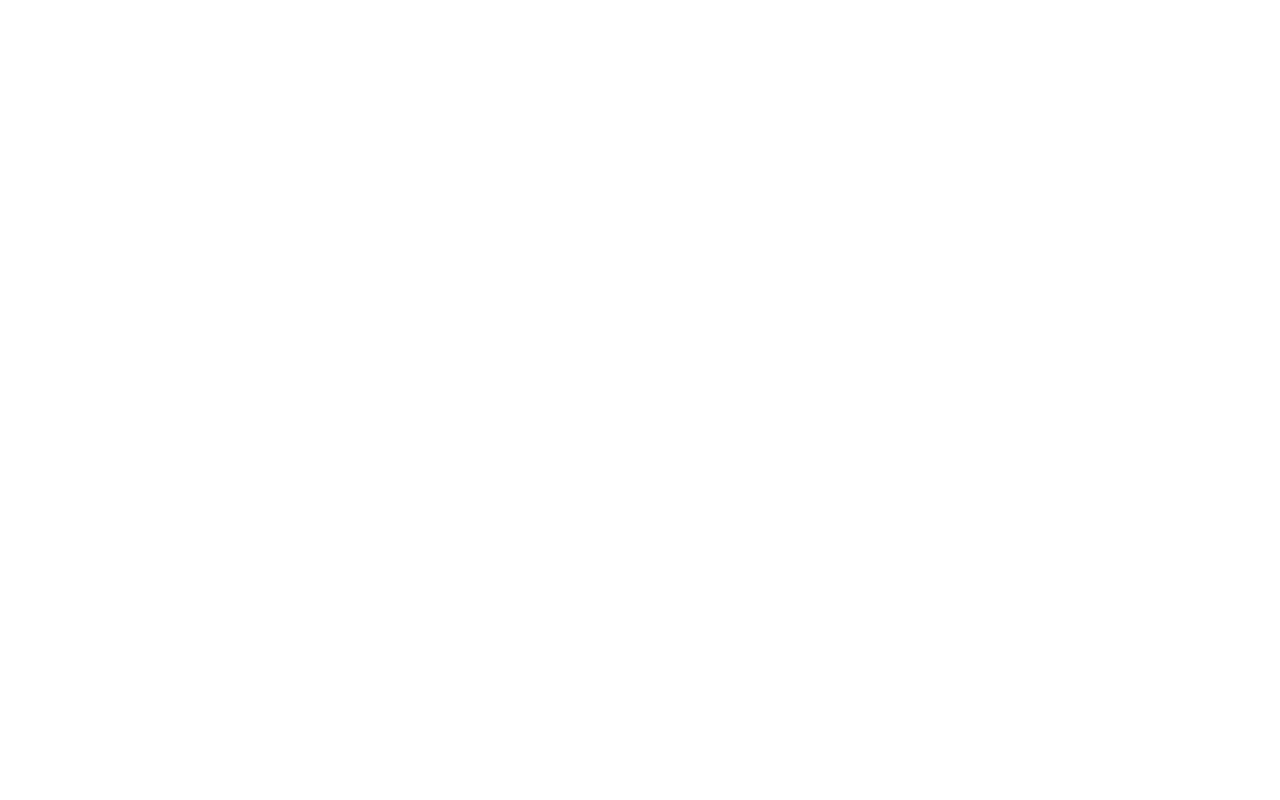
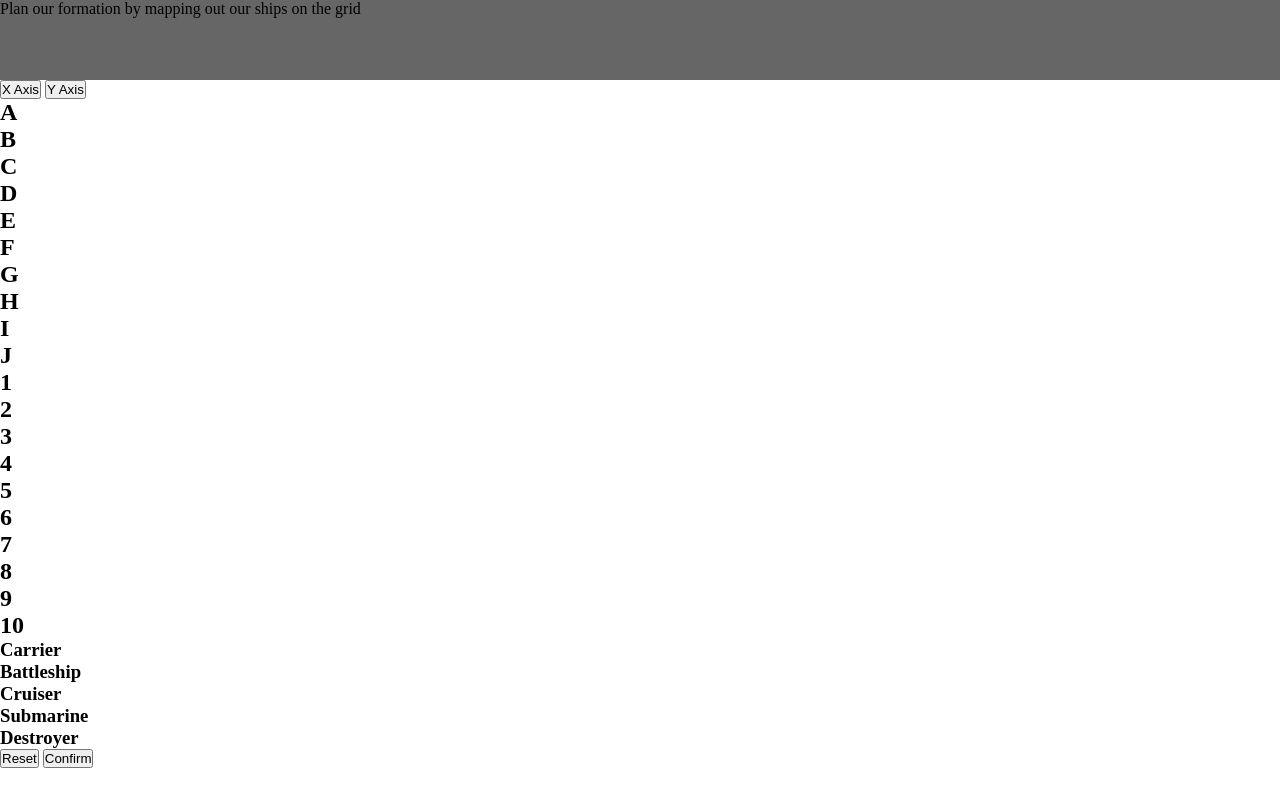
Before and after one commit to VMQ30/Battleship, a plain HTML site: page index.html in a window 1280 px wide. Drawn offline with Linux system fonts and the light colour scheme.

Commit message:
added the main contents in html and started a few styling

```diff
--- a/index.html
+++ b/index.html
@@ -3,9 +3,80 @@
     <head>
         <meta charset="UTF-8">
         <meta name="viewport" content="width=device-width, initial-scale=1.0">
-    <title>Document</title>
+        <title>BattleShip</title>
+        <link href = 'style.css' rel = 'stylesheet'
     </head>
     <body>
+        <header>
+            <img class = 'npc-icon'>
+            <p class = 'npc-dialogue'>Plan our formation by mapping out our ships on the grid</p>
+        </header>
 
+        <main>
+            <div class = 'main-battle'>
+                <div class = 'ship-rotation'>
+                    <button class = 'horizontal'>X Axis</button>
+                    <button class = 'vertical'>Y Axis</button>
+                </div>
+
+                <div class = 'letter-header'>
+                    <h2>A</h2>
+                    <h2>B</h2>
+                    <h2>C</h2>
+                    <h2>D</h2>
+                    <h2>E</h2>
+                    <h2>F</h2>
+                    <h2>G</h2>
+                    <h2>H</h2>
+                    <h2>I</h2>
+                    <h2>J</h2>
+                </div>
+                <div class = 'battle-area'>
+                    <div class = 'number-header'>
+                        <h2>1</h2>
+                        <h2>2</h2>
+                        <h2>3</h2>
+                        <h2>4</h2>
+                        <h2>5</h2>
+                        <h2>6</h2>
+                        <h2>7</h2>
+                        <h2>8</h2>
+                        <h2>9</h2>
+                        <h2>10</h2>
+                    </div>
+
+                    <div class = 'battle-grid'>
+
+                    </div>
+                </div>
+            </div>
+
+            <div class = 'ship-sidebar'>
+                <div class = 'ships'>
+                    <h3>Carrier</h3>
+                </div>
+
+                <div class = 'ships'>
+                    <h3>Battleship</h3>
+                </div>
+
+                <div class = 'ships'>
+                    <h3>Cruiser</h3>
+                </div>
+
+                <div class = 'ships'>
+                    <h3>Submarine</h3>
+                </div>
+
+                <div class = 'ships'>
+                    <h3>Destroyer</h3>
+                </div>
+            </div>
+        </main>
+
+        <footer>
+            <button class = 'reset'>Reset</button>
+            <button class = 'Confirm'>Confirm</button>
+        </footer>
     </body>
 </html>
--- a/style.css
+++ b/style.css
@@ -0,0 +1,12 @@
+*{
+    margin: 0;
+    padding: 0;
+    box-sizing: border-box;
+}
+
+header{
+    display: flex;
+    background-color: rgba(0,0,0,0.6);
+    width: 100vw;
+    height: 10vh;
+}
```
Lines whose indentation alone changed are shown as unchanged.
